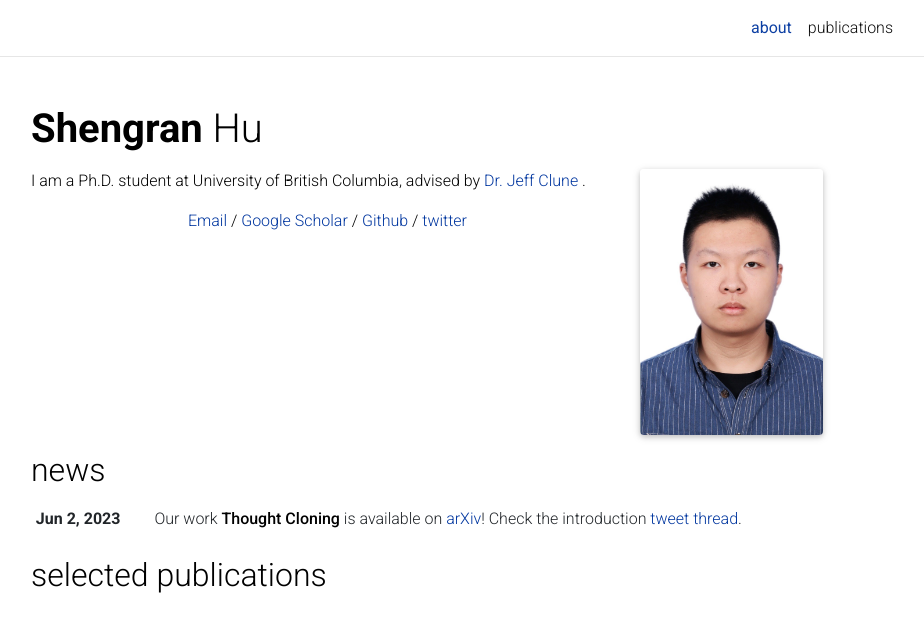
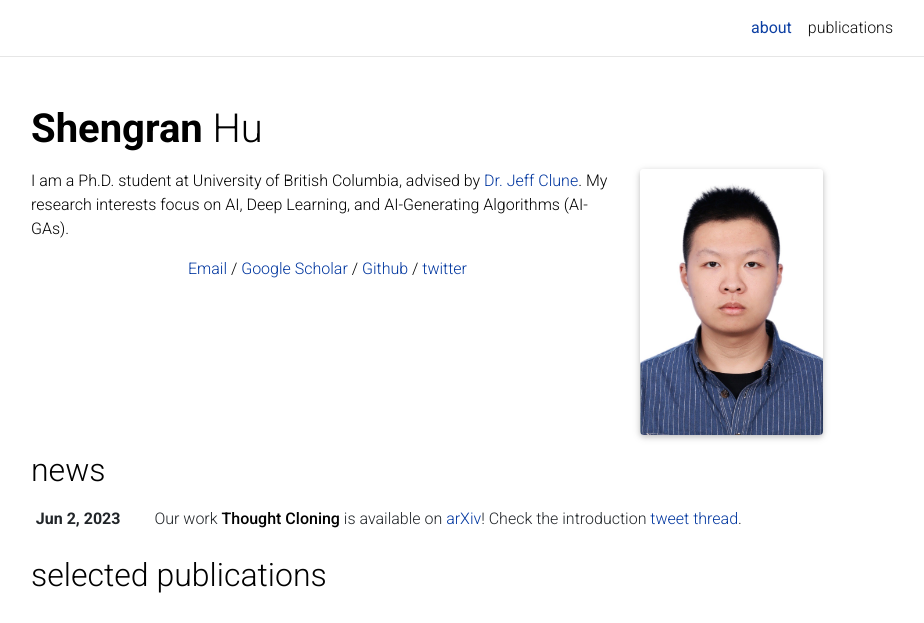
Before and after one commit to ShengranHu/shengranhu.github.io, a Jekyll site: the page built from _pages/about.md, in a window 1280 px wide and 973 px high, cut to the strip 0-623 px from the top of the window. Shown: the whole strip, without its empty margins (174-1098 px from the left). Built offline with Jekyll 4.4.1, drawn with Linux system fonts in a browser that asks for light colours; full-size pictures stand in for the smaller copies a plugin makes; comment, search, counter and statistics services are not loaded; a style sheet for code colours, icons or effects is not loaded.

Commit message:
Update about.md

```diff
--- a/_pages/about.md
+++ b/_pages/about.md
@@ -17,7 +17,7 @@ selected_papers: true # includes a list of papers marked as "selected={true}"
 social: true  # includes social icons at the bottom of the page
 ---
 
-I am a Ph.D. student at University of British Columbia, advised by <a href="http://jeffclune.com/">Dr. Jeff Clune</a> .
+I am a Ph.D. student at University of British Columbia, advised by <a href="http://jeffclune.com/">Dr. Jeff Clune</a>. My research interests focus on AI, Deep Learning, and AI-Generating Algorithms (AI-GAs).
 
 <p style="text-align:center">
                 <a href="mailto:hu.shengran@outlook.com">Email</a> /
```
